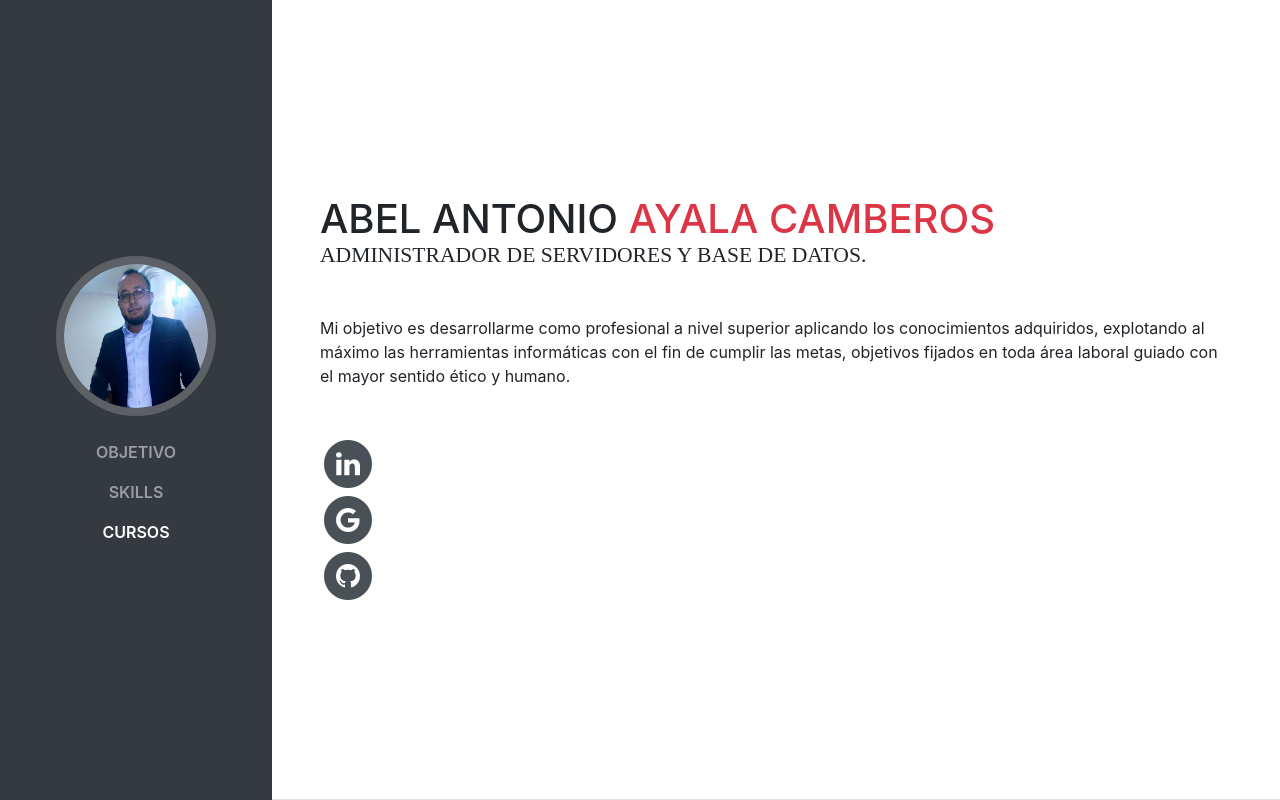
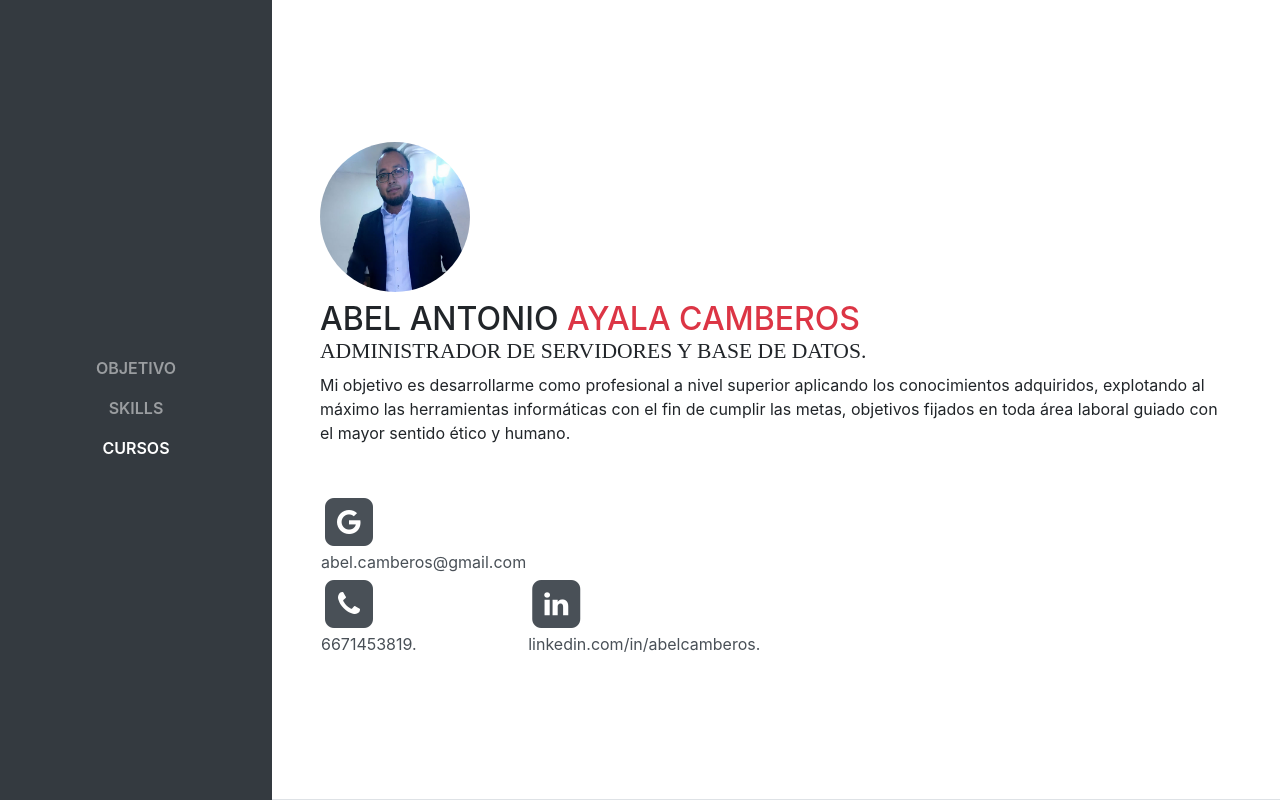
Before and after one commit to abelcamberos/abelcamberos, a website with bundled scripts: page index.html in a window 1280 px wide. Shown: the top 800 px of the page. Built offline with nearby package versions, Linux system fonts and the light colour scheme; a web font is replaced by a local one.

Commit message:
Add files via upload

```diff
--- a/index.html
+++ b/index.html
@@ -25,16 +25,22 @@
     <!-- Custom styles for this template -->
     <link href="css/resume.min.css" rel="stylesheet">
 
+
+
+
   </head>
 
   <body id="page-top">
 <!-- BARRA LATERAL  -->
-    <nav class="navbar navbar-expand-lg navbar-dark bg-dark fixed-top" id="sideNav">
-      <a class="navbar-brand js-scroll-trigger" href="#page-top">
-        <span class="d-block d-lg-none">Start Bootstrap</span>
+    <nav class="navbar navbar-expand-lg navbar-dark bg-dark fixed-top " id="sideNav">
+      <a class="navbar-brand js-scroll-trigger redimension " href="#page-top">
+       <!--
         <span class="d-none d-lg-block"></span>
-          <img class="img-fluid img-profile rounded-circle mx-auto mb-2" src="img/profile.jpg" alt="">
+          <img class="img-fluid img-profile rounded-circle mx-auto mb-2" src="img/profile.jpg"  width="100" height="100">
         </span>
+
+        -->
+
       </a>
       <button class="navbar-toggler" type="button" data-toggle="collapse" data-target="#navbarSupportedContent" aria-controls="navbarSupportedContent" aria-expanded="false" aria-label="Toggle navigation">
         <span class="navbar-toggler-icon"></span>
@@ -63,12 +69,19 @@
 
       <section class="resume-section p-3 p-lg-5 d-flex d-column" id="about">
         <div class="my-auto">
-          <h1 class="mb-0">Abel Antonio
-            <span class="text-danger">Ayala Camberos</span>
-          </h1>
+
+
+
+
+          <img class="img-fluid img-profile rounded-circle mx-auto mb-2" src="img/profile.jpg" width="150" height="150" >
+            <td> <h2 class="mb-0">Abel Antonio
+              <span class="text-danger">Ayala Camberos</span></td>
+
+
+
+
           <H1>
-          <div class="subheading mb-5">Administrador de servidores y base de datos.
-          </div>
+          <div  class="subheading mb-7">Administrador de servidores y base de datos.</div>
         </H1>
 
           <p class="mb-5"> Mi objetivo es desarrollarme como profesional a nivel superior
@@ -76,41 +89,71 @@
             herramientas informáticas con el fin de cumplir las metas, objetivos
             fijados en toda área laboral guiado con el mayor sentido ético y
             humano.</p>
-          <ul class="list-inline list-social-icons mb-0">
-            <li class="list-inline-item">
-              <a href="https://www.linkedin.com/in/abelcamberos/">
-                <span class="fa-stack fa-lg">
-                  <i class="fa fa-circle fa-stack-2x"></i>
-                  <i class="fa fa-linkedin fa-stack-1x fa-inverse"></i>
 
 
+          <ul class="list-inline list-social-icons mb-0">
 
-                  </p>
-                </span>
-              </a>
-            </li>
-            <br>
-            <li class="list-inline-item">
-              <a href="abel.camberos@gmail.com">
-                <span class="fa-stack fa-lg">
-                  <i class="fa fa-circle fa-stack-2x"></i>
-                  <i class="fa fa-google fa-stack-1x fa-inverse"></i>
-                </span>
-              </a>
-            </li>
+            <table class="default">
+              <tr>
 
-            <br>
+
+                <td>
+                  <li class="list-inline-item">
+                    <a href="https://abelcamberos.github.io/abelcamberos/">
+                      <span class="fa-stack fa-lg">
+                        <i class="fa fa-square fa-stack-2x"></i>
+                        <i class="fa fa-google  fa-stack-1x fa-inverse"></i>
+                        <li>
+                          <i class="fa-li fa fa-trophy text-warning"></i>
+                          abel.camberos@gmail.com</li>
+
+                      </span>
+                      </span>
+                    </a>
+                  </li>
+                </td>
+              </tr>
+
+              <tr>
+            <td>
 
             <li class="list-inline-item">
               <a href="https://abelcamberos.github.io/abelcamberos/">
                 <span class="fa-stack fa-lg">
-                  <i class="fa fa-circle fa-stack-2x"></i>
-                  <i class="fa fa-github fa-stack-1x fa-inverse"></i>
+                  <i class="fa fa-square fa-stack-2x"></i>
+                  <i class="fa fa-phone  fa-stack-1x fa-inverse"></i>
+                  <li>
+                    <i class="fa-li fa fa-trophy text-warning"></i>
+                    6671453819.</li>
+                </span>
                 </span>
               </a>
             </li>
-          </ul>
-        </div>
+          </td>
+
+
+
+          <td>
+            <li class="list-inline-item">
+              <a href="https://www.linkedin.com/in/abelcamberos/">
+                <span class="fa-stack fa-lg">
+                  <i class="fa fa-square fa-stack-2x"></i>
+                  <i class="fa fa-linkedin fa-stack-1x fa-inverse"></i>
+                  <li>
+                    <i class="fa-li fa fa-trophy text-warning"></i>
+                    linkedin.com/in/abelcamberos.</li>
+                </span>
+                </span>
+              </a>
+            </li>
+           </td>
+
+          </tr>
+          </table>
+
+
+
+      </table>
       </section>
 
 
```
